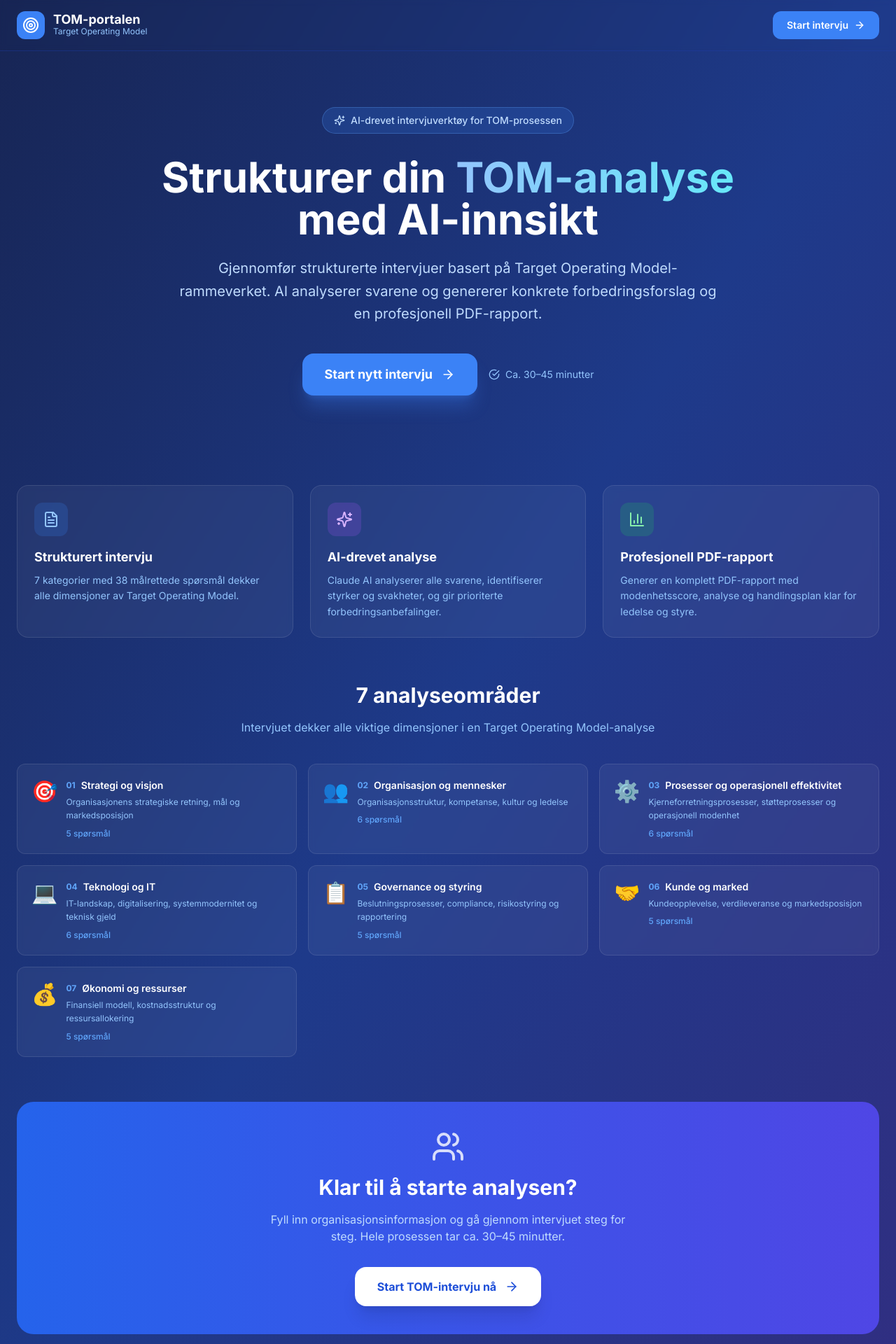
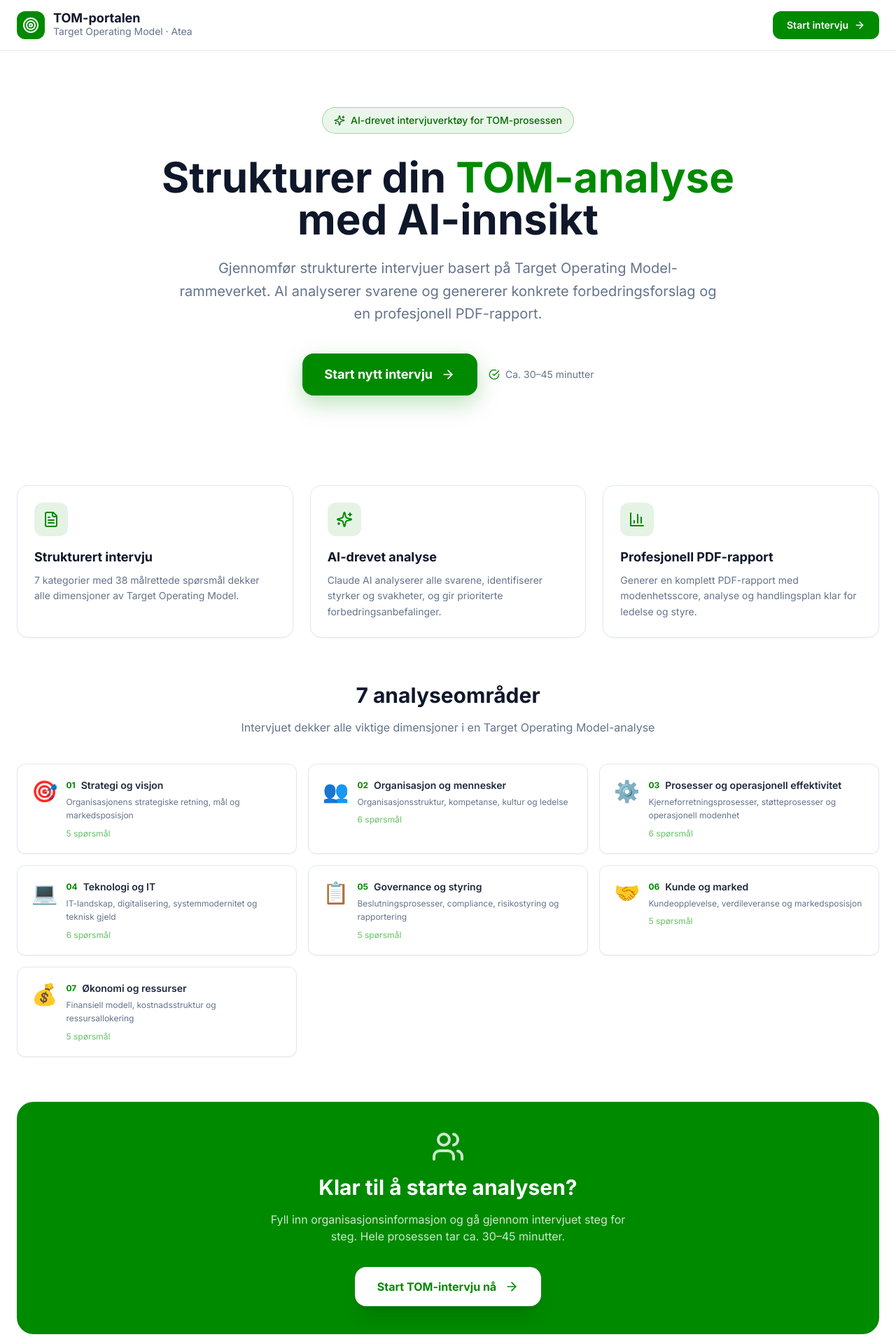
Before and after one commit to BigTommyG/tom-portal, a Next.js app: page / in a window 1280 px wide. Shown: the top 1920 px of the page at 70% size. Built offline with nearby package versions, Linux system fonts and the light colour scheme.

Commit message:
Refactor HomePage layout and styles for consistency
Updated the styling and structure of the HomePage component to improve visual consistency and accessibility. Changed background colors, text colors, and added new elements for better user experience.

```diff
--- a/app/page.tsx
+++ b/app/page.tsx
@@ -14,23 +14,26 @@ import {
 
 export default function HomePage() {
   return (
-    <main className="min-h-screen bg-gradient-to-br from-blue-950 via-blue-900 to-indigo-900">
+    <main className="min-h-screen bg-white">
       {/* Header */}
-      <header className="border-b border-blue-800/40 backdrop-blur-sm">
+      <header className="border-b border-slate-200 bg-white">
         <div className="max-w-7xl mx-auto px-6 py-4 flex items-center justify-between">
           <div className="flex items-center gap-3">
-            <div className="w-10 h-10 bg-blue-500 rounded-xl flex items-center justify-center">
+            <div className="w-10 h-10 rounded-xl flex items-center justify-center" style={{ background: "#008A00" }}>
               <Target className="w-6 h-6 text-white" />
             </div>
             <div>
-              <p className="text-white font-bold text-lg leading-none">TOM-portalen</p>
-              <p className="text-blue-300 text-xs">Target Operating Model</p>
+              <p className="text-slate-900 font-bold text-lg leading-none">TOM-portalen</p>
+              <p className="text-sm text-slate-500">Target Operating Model · Atea</p>
             </div>
           </div>
           <nav className="flex items-center gap-4">
             <Link
               href="/interview"
-              className="bg-blue-500 hover:bg-blue-400 text-white font-semibold px-5 py-2.5 rounded-xl transition-all duration-200 flex items-center gap-2 text-sm"
+              className="text-white font-semibold px-5 py-2.5 rounded-xl transition-all duration-200 flex items-center gap-2 text-sm"
+              style={{ background: "#008A00" }}
+              onMouseEnter={e => (e.currentTarget.style.background = "#006E00")}
+              onMouseLeave={e => (e.currentTarget.style.background = "#008A00")}
             >
               Start intervju
               <ArrowRight className="w-4 h-4" />
@@ -41,31 +44,35 @@ export default function HomePage() {
 
       {/* Hero */}
       <section className="max-w-7xl mx-auto px-6 pt-20 pb-16 text-center">
-        <div className="inline-flex items-center gap-2 bg-blue-500/20 border border-blue-400/30 text-blue-200 text-sm font-medium px-4 py-2 rounded-full mb-8">
+        <div
+          className="inline-flex items-center gap-2 text-sm font-medium px-4 py-2 rounded-full mb-8 border"
+          style={{ background: "rgba(0,138,0,0.08)", borderColor: "rgba(0,138,0,0.3)", color: "#006E00" }}
+        >
           <Sparkles className="w-4 h-4" />
           AI-drevet intervjuverktøy for TOM-prosessen
         </div>
-        <h1 className="text-5xl md:text-6xl font-bold text-white mb-6 leading-tight">
+        <h1 className="text-5xl md:text-6xl font-bold text-slate-900 mb-6 leading-tight">
           Strukturer din{" "}
-          <span className="text-transparent bg-clip-text bg-gradient-to-r from-blue-300 to-cyan-300">
+          <span style={{ color: "#008A00" }}>
             TOM-analyse
           </span>
           <br />med AI-innsikt
         </h1>
-        <p className="text-xl text-blue-200 max-w-3xl mx-auto mb-10 leading-relaxed">
+        <p className="text-xl max-w-3xl mx-auto mb-10 leading-relaxed text-slate-500">
           Gjennomfør strukturerte intervjuer basert på Target Operating Model-rammeverket.
           AI analyserer svarene og genererer konkrete forbedringsforslag og en profesjonell PDF-rapport.
         </p>
         <div className="flex flex-col sm:flex-row items-center justify-center gap-4">
           <Link
             href="/interview"
-            className="bg-blue-500 hover:bg-blue-400 text-white font-bold px-8 py-4 rounded-2xl transition-all duration-200 flex items-center gap-3 text-lg shadow-xl shadow-blue-500/30"
+            className="text-white font-bold px-8 py-4 rounded-2xl transition-all duration-200 flex items-center gap-3 text-lg"
+            style={{ background: "#008A00", boxShadow: "0 12px 32px rgba(0,138,0,0.25)" }}
           >
             Start nytt intervju
             <ArrowRight className="w-5 h-5" />
           </Link>
-          <div className="text-blue-300 text-sm flex items-center gap-2">
-            <CheckCircle className="w-4 h-4" />
+          <div className="text-sm flex items-center gap-2 text-slate-500">
+            <CheckCircle className="w-4 h-4" style={{ color: "#008A00" }} />
             Ca. 30–45 minutter
           </div>
         </div>
@@ -74,45 +81,39 @@ export default function HomePage() {
       {/* Features */}
       <section className="max-w-7xl mx-auto px-6 py-16">
         <div className="grid md:grid-cols-3 gap-6 mb-16">
-          <div className="bg-white/5 border border-white/10 rounded-2xl p-6 backdrop-blur-sm">
-            <div className="w-12 h-12 bg-blue-500/20 rounded-xl flex items-center justify-center mb-4">
-              <FileText className="w-6 h-6 text-blue-300" />
+          {[
+            {
+              icon: <FileText className="w-6 h-6" style={{ color: "#008A00" }} />,
+              title: "Strukturert intervju",
+              desc: `${tomCategories.length} kategorier med ${tomCategories.reduce((sum, c) => sum + c.questions.length, 0)} målrettede spørsmål dekker alle dimensjoner av Target Operating Model.`,
+            },
+            {
+              icon: <Sparkles className="w-6 h-6" style={{ color: "#008A00" }} />,
+              title: "AI-drevet analyse",
+              desc: "Claude AI analyserer alle svarene, identifiserer styrker og svakheter, og gir prioriterte forbedringsanbefalinger.",
+            },
+            {
+              icon: <BarChart3 className="w-6 h-6" style={{ color: "#008A00" }} />,
+              title: "Profesjonell PDF-rapport",
+              desc: "Generer en komplett PDF-rapport med modenhetsscore, analyse og handlingsplan klar for ledelse og styre.",
+            },
+          ].map((f) => (
+            <div key={f.title} className="rounded-2xl p-6 border border-slate-200 bg-white shadow-sm">
+              <div className="w-12 h-12 rounded-xl flex items-center justify-center mb-4" style={{ background: "rgba(0,138,0,0.10)" }}>
+                {f.icon}
+              </div>
+              <h3 className="text-slate-900 font-bold text-lg mb-2">{f.title}</h3>
+              <p className="text-sm leading-relaxed text-slate-500">{f.desc}</p>
             </div>
-            <h3 className="text-white font-bold text-lg mb-2">Strukturert intervju</h3>
-            <p className="text-blue-300 text-sm leading-relaxed">
-              {tomCategories.length} kategorier med{" "}
-              {tomCategories.reduce((sum, c) => sum + c.questions.length, 0)} målrettede
-              spørsmål dekker alle dimensjoner av Target Operating Model.
-            </p>
-          </div>
-          <div className="bg-white/5 border border-white/10 rounded-2xl p-6 backdrop-blur-sm">
-            <div className="w-12 h-12 bg-purple-500/20 rounded-xl flex items-center justify-center mb-4">
-              <Sparkles className="w-6 h-6 text-purple-300" />
-            </div>
-            <h3 className="text-white font-bold text-lg mb-2">AI-drevet analyse</h3>
-            <p className="text-blue-300 text-sm leading-relaxed">
-              Claude AI analyserer alle svarene, identifiserer styrker og
-              svakheter, og gir prioriterte forbedringsanbefalinger.
-            </p>
-          </div>
-          <div className="bg-white/5 border border-white/10 rounded-2xl p-6 backdrop-blur-sm">
-            <div className="w-12 h-12 bg-green-500/20 rounded-xl flex items-center justify-center mb-4">
-              <BarChart3 className="w-6 h-6 text-green-300" />
-            </div>
-            <h3 className="text-white font-bold text-lg mb-2">Profesjonell PDF-rapport</h3>
-            <p className="text-blue-300 text-sm leading-relaxed">
-              Generer en komplett PDF-rapport med modenhetsscore, analyse og
-              handlingsplan klar for ledelse og styre.
-            </p>
-          </div>
+          ))}
         </div>
 
         {/* Categories overview */}
         <div className="text-center mb-10">
-          <h2 className="text-3xl font-bold text-white mb-4">
+          <h2 className="text-3xl font-bold text-slate-900 mb-4">
             {tomCategories.length} analyseområder
           </h2>
-          <p className="text-blue-300">
+          <p className="text-slate-500">
             Intervjuet dekker alle viktige dimensjoner i en Target Operating Model-analyse
           </p>
         </div>
@@ -121,19 +122,19 @@ export default function HomePage() {
           {tomCategories.map((cat, index) => (
             <div
               key={cat.id}
-              className="bg-white/5 border border-white/10 rounded-xl p-5 backdrop-blur-sm hover:bg-white/10 transition-all"
+              className="rounded-xl p-5 border border-slate-200 bg-white hover:border-green-300 transition-all shadow-sm"
             >
               <div className="flex items-start gap-3">
                 <span className="text-3xl">{cat.icon}</span>
                 <div>
                   <div className="flex items-center gap-2 mb-1">
-                    <span className="text-blue-400 text-xs font-bold">
+                    <span className="text-xs font-bold" style={{ color: "#008A00" }}>
                       {(index + 1).toString().padStart(2, "0")}
                     </span>
-                    <h3 className="text-white font-semibold text-sm">{cat.name}</h3>
+                    <h3 className="text-slate-800 font-semibold text-sm">{cat.name}</h3>
                   </div>
-                  <p className="text-blue-300 text-xs leading-relaxed">{cat.description}</p>
-                  <p className="text-blue-400 text-xs mt-2 font-medium">
+                  <p className="text-xs leading-relaxed text-slate-500">{cat.description}</p>
+                  <p className="text-xs mt-2 font-medium" style={{ color: "#7BC87A" }}>
                     {cat.questions.length} spørsmål
                   </p>
                 </div>
@@ -145,18 +146,19 @@ export default function HomePage() {
 
       {/* CTA */}
       <section className="max-w-7xl mx-auto px-6 pb-20">
-        <div className="bg-gradient-to-r from-blue-600 to-indigo-600 rounded-3xl p-10 text-center">
+        <div className="rounded-3xl p-10 text-center" style={{ background: "#008A00" }}>
           <Users className="w-12 h-12 text-white/80 mx-auto mb-4" />
           <h2 className="text-3xl font-bold text-white mb-4">
             Klar til å starte analysen?
           </h2>
-          <p className="text-blue-200 mb-8 max-w-lg mx-auto">
+          <p className="text-white/80 mb-8 max-w-lg mx-auto">
             Fyll inn organisasjonsinformasjon og gå gjennom intervjuet steg for steg.
             Hele prosessen tar ca. 30–45 minutter.
           </p>
           <Link
             href="/interview"
-            className="inline-flex items-center gap-3 bg-white text-blue-700 font-bold px-8 py-4 rounded-2xl hover:bg-blue-50 transition-all shadow-xl"
+            className="inline-flex items-center gap-3 font-bold px-8 py-4 rounded-2xl transition-all hover:bg-slate-50 shadow-xl"
+            style={{ background: "white", color: "#008A00" }}
           >
             Start TOM-intervju nå
             <ArrowRight className="w-5 h-5" />
@@ -165,13 +167,13 @@ export default function HomePage() {
       </section>
 
       {/* Footer */}
-      <footer className="border-t border-blue-800/40 py-8">
+      <footer className="border-t border-slate-200 py-8 bg-white">
         <div className="max-w-7xl mx-auto px-6 flex flex-col md:flex-row items-center justify-between gap-4">
-          <div className="flex items-center gap-2 text-blue-400 text-sm">
-            <Target className="w-4 h-4" />
+          <div className="flex items-center gap-2 text-sm text-slate-400">
+            <Target className="w-4 h-4" style={{ color: "#7BC87A" }} />
             TOM-portalen – Target Operating Model Intervjuverktøy
           </div>
-          <p className="text-blue-500 text-xs">
+          <p className="text-xs text-slate-400">
             Drevet av Anthropic Claude AI · {new Date().getFullYear()}
           </p>
         </div>
```
